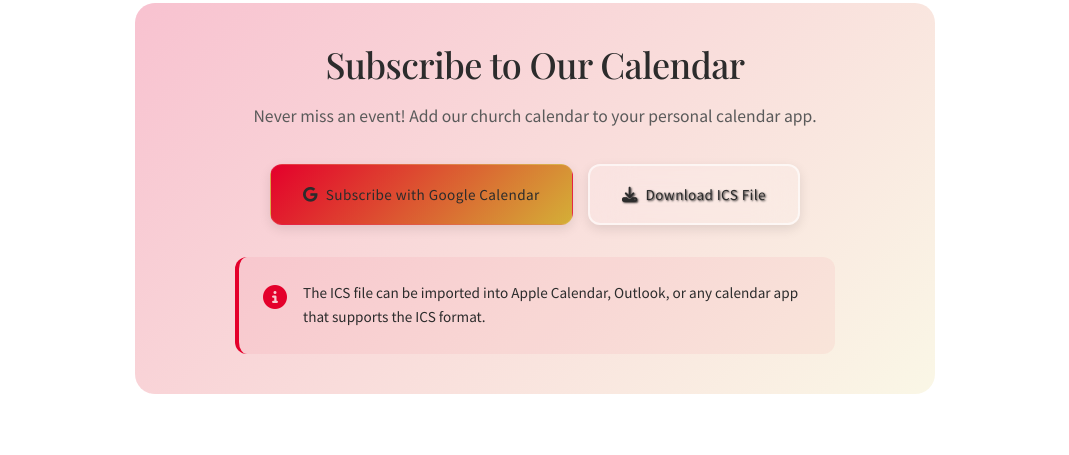
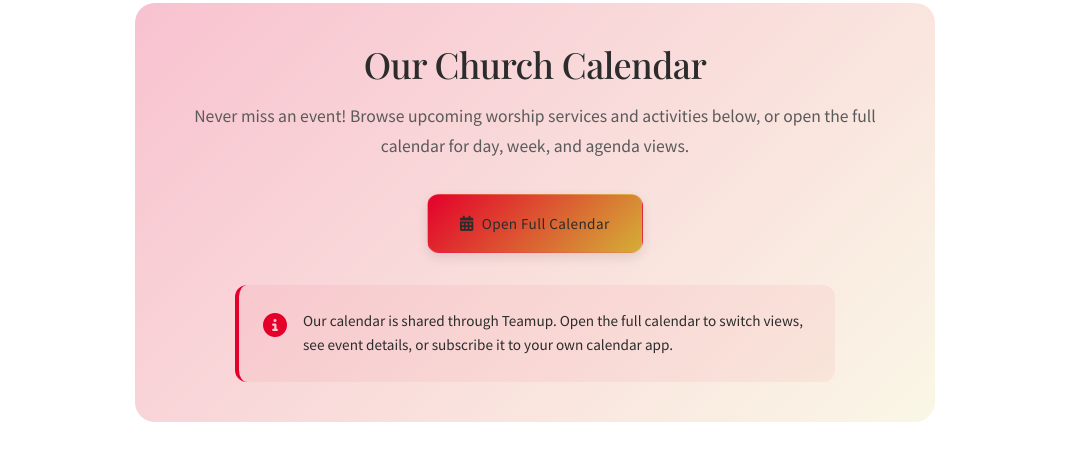
Before and after one commit to justin-harvey/UMC-Minot, a plain HTML site: page calendar.html in a window 1280 px wide. Shown: the part 434-889 px from the top of the page, without its empty margins (105-1174 px from the left). Drawn offline with nearby package versions, Linux system fonts and the light colour scheme.

Commit message:
Use Teamup calendar embed in place of Google Calendar
Embed the Androscoggin UMC CoOp Parish Teamup calendar on calendar.html,
allow teamup.com in the CSP frame-src (the old policy would have blocked
the iframe), repoint the bible-study View Calendar link on-site, and
bump the service-worker cache so returning visitors get the new page.

Co-Authored-By: Claude Opus 4.8 <noreply@anthropic.com>

```diff
--- a/calendar.html
+++ b/calendar.html
@@ -81,28 +81,22 @@
             <div class="container">
                 <!-- Calendar Actions -->
                 <div class="calendar-actions">
-                    <h2>Subscribe to Our Calendar</h2>
-                    <p>Never miss an event! Add our church calendar to your personal calendar app.</p>
+                    <h2>Our Church Calendar</h2>
+                    <p>Never miss an event! Browse upcoming worship services and activities below, or open the full calendar for day, week, and agenda views.</p>
 
                     <div class="subscribe-buttons">
-                        <a href="https://calendar.google.com/calendar/u/0?cid=ZWQ4OTU2YzFhODgyY2JkY2NlNDFhZWMxMmIyZWIzZTYyOWEzYjczZjAyOTE2NDFkMzQxNGVhNDRhOGE1ZjJjNUBncm91cC5jYWxlbmRhci5nb29nbGUuY29t"
+                        <a href="https://teamup.com/ks63jj4cc1zjdvrkmu"
                            target="_blank"
                            rel="noopener noreferrer"
                            class="btn btn-primary">
-                            <i class="fab fa-google"></i>
-                            Subscribe with Google Calendar
-                        </a>
-                        <a href="invite.ics"
-                           download="UMC-Minot-Calendar.ics"
-                           class="btn btn-secondary">
-                            <i class="fas fa-download"></i>
-                            Download ICS File
+                            <i class="fas fa-calendar-alt"></i>
+                            Open Full Calendar
                         </a>
                     </div>
 
                     <div class="calendar-note">
                         <i class="fas fa-info-circle"></i>
-                        <p>The ICS file can be imported into Apple Calendar, Outlook, or any calendar app that supports the ICS format.</p>
+                        <p>Our calendar is shared through Teamup. Open the full calendar to switch views, see event details, or subscribe it to your own calendar app.</p>
                     </div>
                 </div>
 
@@ -110,12 +104,13 @@
                 <div class="calendar-embed-container">
                     <h2>Upcoming Events</h2>
                     <div class="calendar-wrapper">
-                        <iframe src="https://calendar.google.com/calendar/embed?height=600&wkst=1&ctz=America%2FNew_York&bgcolor=%23ffffff&src=ZWQ4OTU2YzFhODgyY2JkY2NlNDFhZWMxMmIyZWIzZTYyOWEzYjczZjAyOTE2NDFkMzQxNGVhNDRhOGE1ZjJjNUBncm91cC5jYWxlbmRhci5nb29nbGUuY29t&color=%23039BE5&showTitle=0&showNav=1&showDate=1&showPrint=0&showTabs=1&showCalendars=0&showTz=0"
+                        <iframe src="https://teamup.com/ks63jj4cc1zjdvrkmu?showLogo=0&showProfileAndInfo=0&showSidepanel=0&disableSidepanel=1&showViewSelector=1&showTitle=0&showAgendaHeader=1&view=m"
                                 style="border-width:0"
                                 width="100%"
-                                height="600"
+                                height="700"
                                 frameborder="0"
-                                scrolling="no"
+                                scrolling="yes"
+                                loading="lazy"
                                 title="United Methodist Church of Minot Event Calendar"></iframe>
                     </div>
                 </div>
--- a/sw.js
+++ b/sw.js
@@ -1,7 +1,7 @@
 // Service Worker for UMC Minot Website
 // Provides basic caching for offline functionality
 
-const CACHE_NAME = 'umc-minot-v24';
+const CACHE_NAME = 'umc-minot-v25';
 const urlsToCache = [
     '/',
     '/index.html',
```
Also changed, not shown: bible-study.html (+1 -1 lines), 1 other file.
